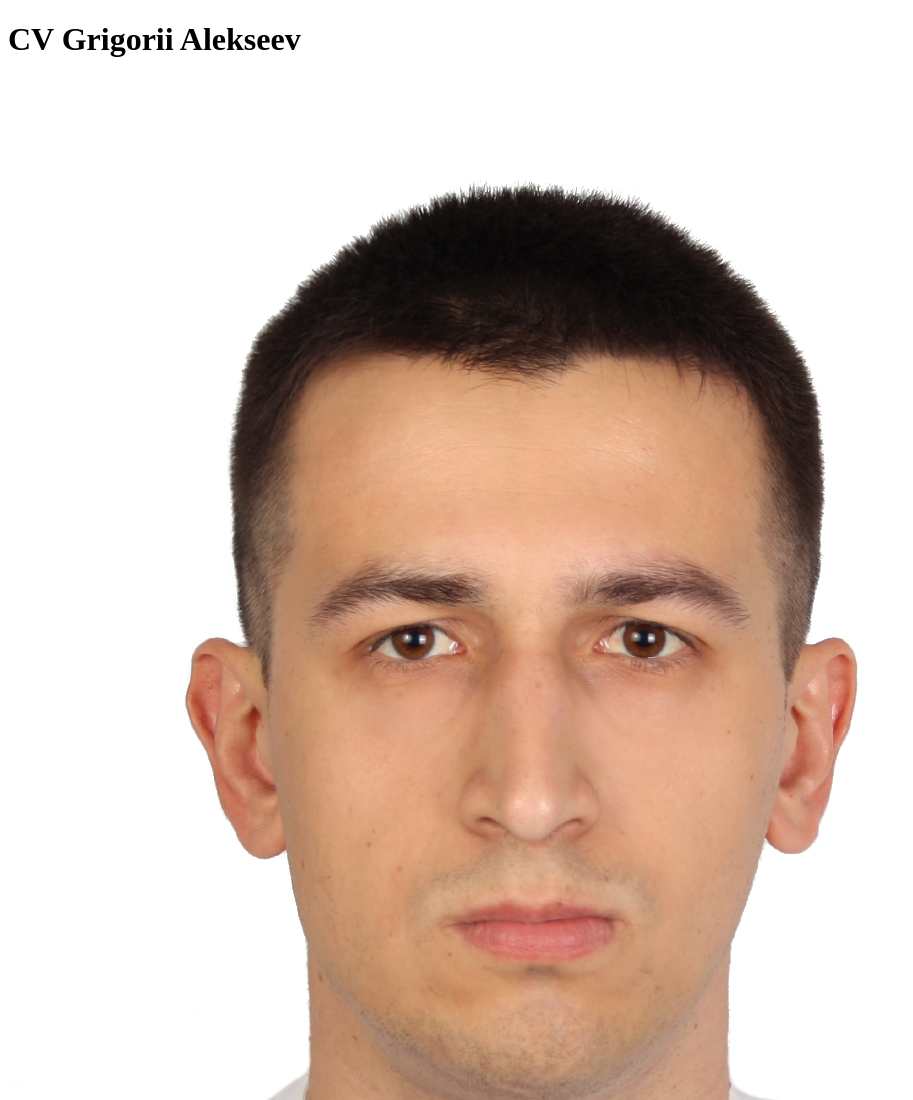
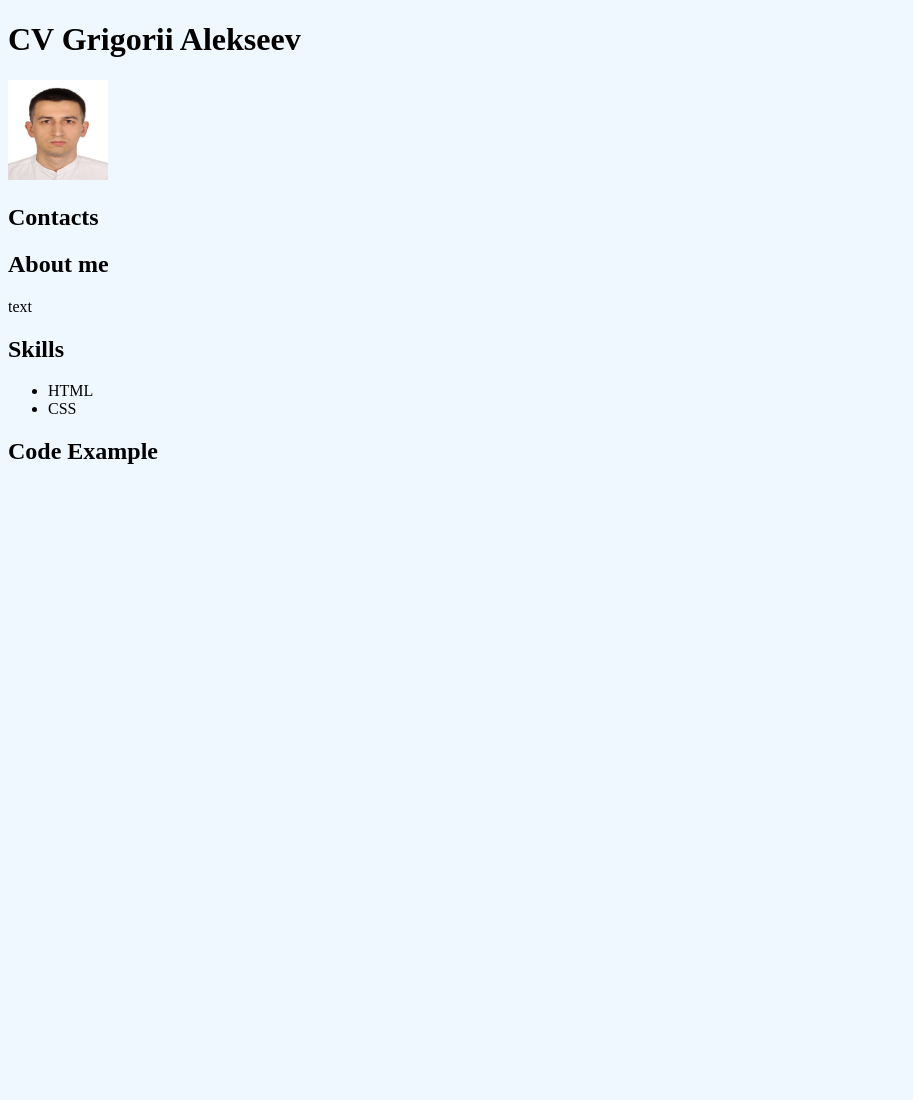
Before and after one commit to alekseevgr/rsschool-cv, a plain HTML site: page index.html in a window 1280 px wide. Shown: the top 1100 px of the page, without its empty margins (0-913 px from the left). After the commit the page ends 800 px from the top, so only its background shows below. Drawn offline with Linux system fonts and the light colour scheme.

Commit message:
fix: fix width image

```diff
--- a/index.html
+++ b/index.html
@@ -3,6 +3,7 @@
   <head>
     <meta charset="UTF-8" />
     <meta name="viewport" content="width=device-width, initial-scale=1.0" />
+    <link rel="stylesheet" href="./style.css" />
     <title>Grigorii Alekseev, CV</title>
   </head>
   <body>
--- a/style.css
+++ b/style.css
@@ -3,5 +3,6 @@ body {
 }
 
 img {
-    width: 100;
+    width: 100px;
+    height: 100px;
 }
```
